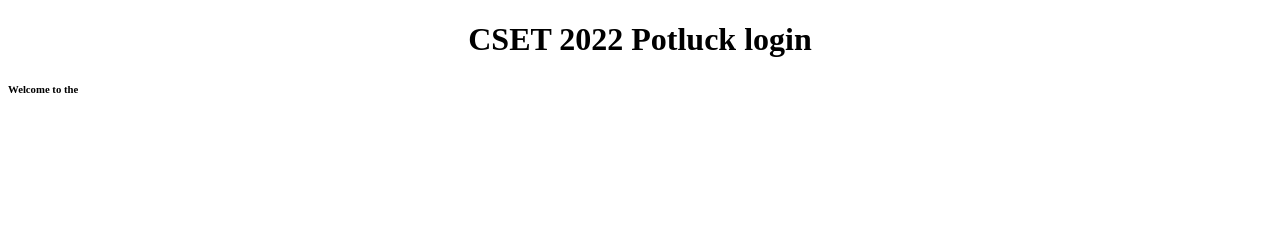
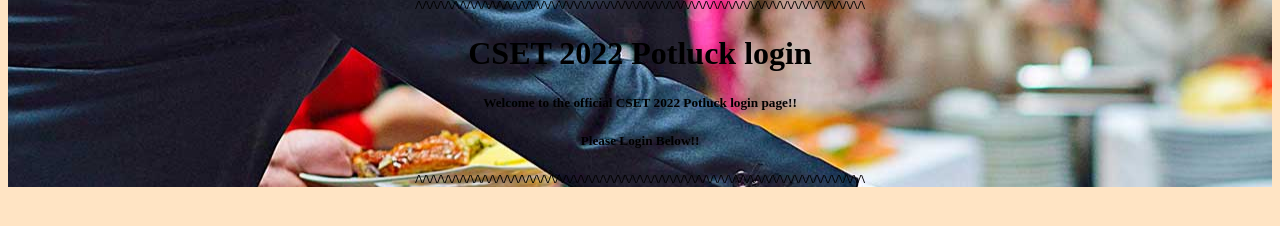
Before and after one commit to adtyler11/Login-singup, a plain HTML site: page index.html in a window 1280 px wide. Drawn offline with Linux system fonts and the light colour scheme; a web font is replaced by a local one.

Commit message:
Worked on Header

```diff
--- a/index.css
+++ b/index.css
@@ -2,7 +2,16 @@
     font-family: "KGBSketch";
 src: url("KGBlankSpaceSketch.ttf");
 }
-.mainHeader{
+body{
+    background-color: bisque;
+}
+#mainHeader{
+    color: black;
+    text-shadow: 8px white;
     text-align: center;
    font-family: KGBSketch;
+   background-image: url(corporate-catering-buffet-table.jpg);
+   position: relative;
+   bottom: 25px;
+   height: fit-content;
 }
--- a/index.html
+++ b/index.html
@@ -9,8 +9,11 @@
 </head>
 <body>
     <header id="mainHeader">
+    <h5>/\/\/\/\/\/\/\/\/\/\/\/\/\/\/\/\/\/\/\/\/\/\/\/\/\/\/\/\/\/\/\/\/\/\/\/\/\/\/\/\/\/\/\/\/\/\/\/\/\/\/\/\/\/\/\/\/\/\/\/\/\</h5>
     <h1 class="mainHeader">CSET 2022 Potluck login</h1>
-    <h6>Welcome to the </h6>
+    <h5>Welcome to the official CSET 2022 Potluck login page!!</h5>
+    <h5>Please Login Below!!</h5>
+    <h5>/\/\/\/\/\/\/\/\/\/\/\/\/\/\/\/\/\/\/\/\/\/\/\/\/\/\/\/\/\/\/\/\/\/\/\/\/\/\/\/\/\/\/\/\/\/\/\/\/\/\/\/\/\/\/\/\/\/\/\/\/\</h5>
 </header>
 </body>
 </html>
```
Also changed, not shown: corporate-catering-buffet-table.jpg (added).
